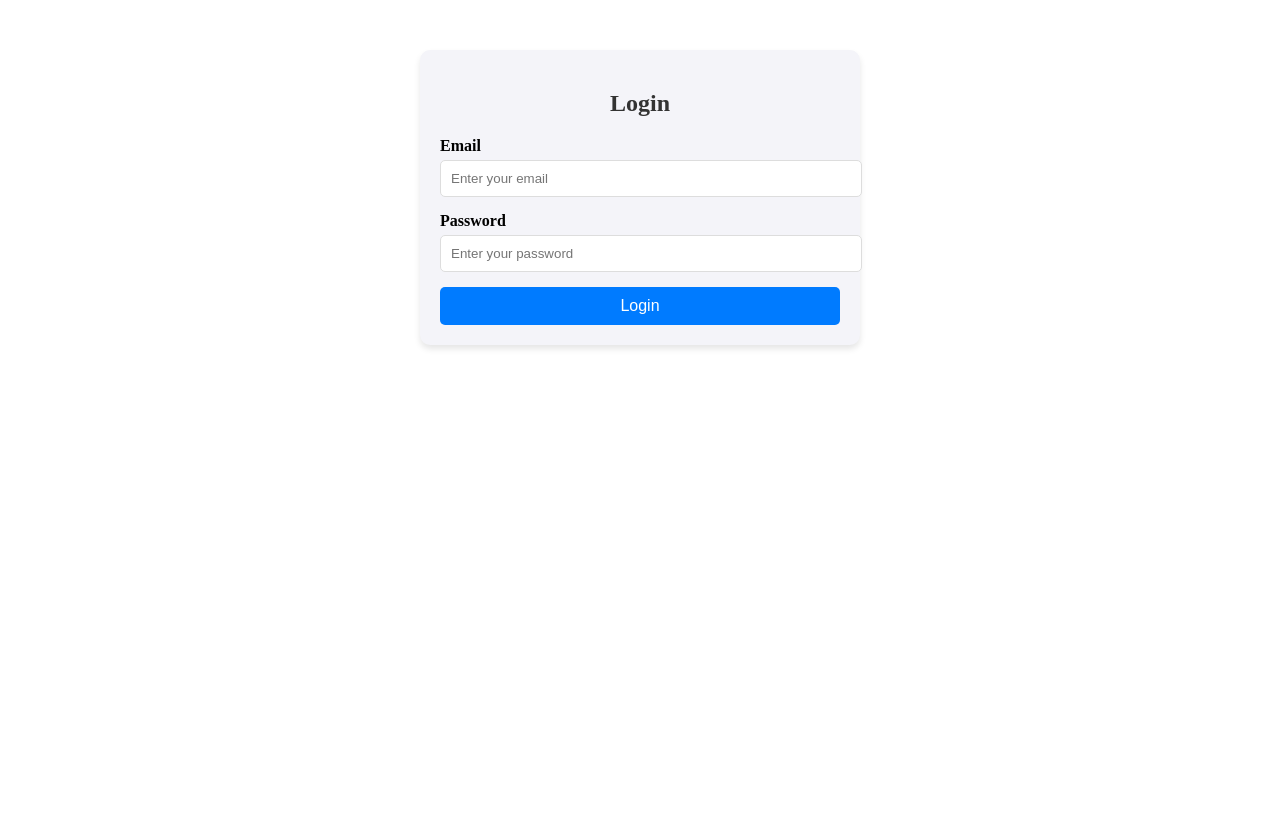
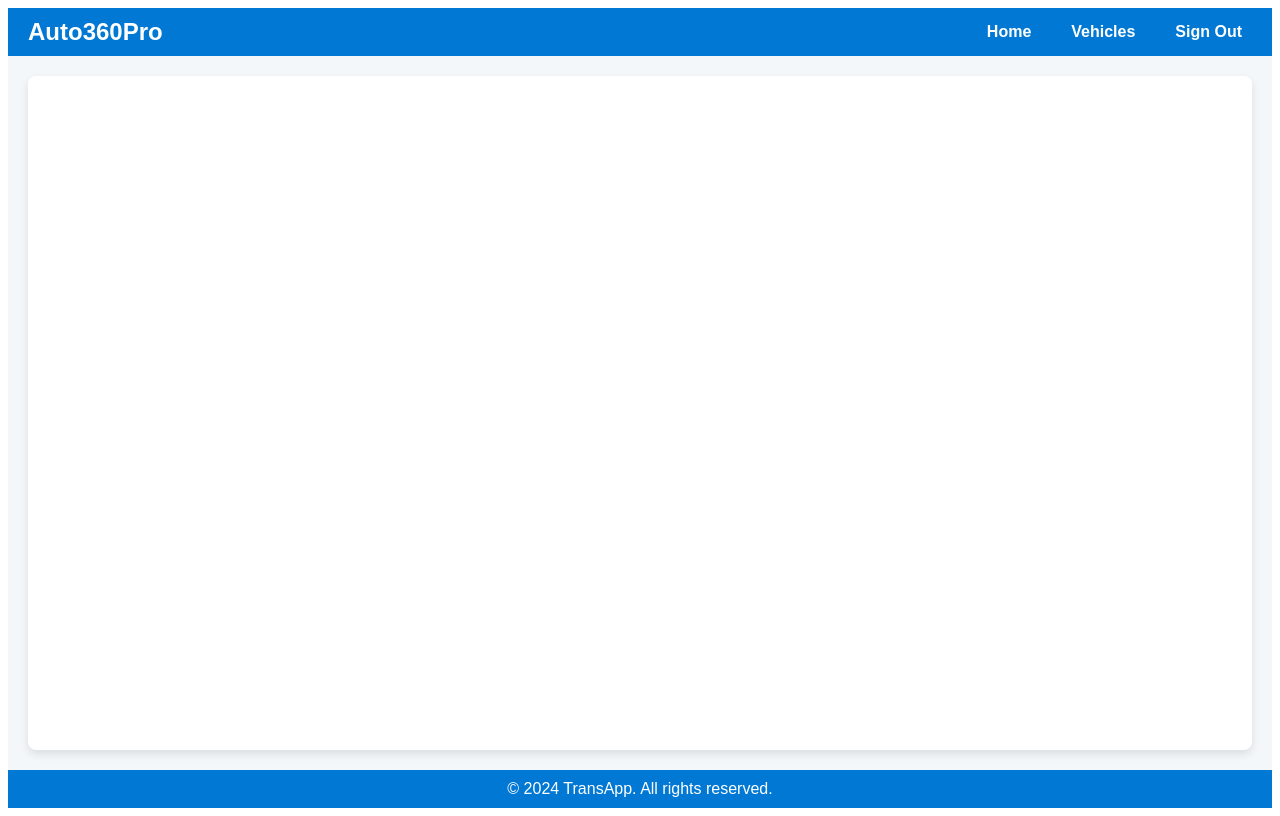
Before and after one commit to DANY-525/FrontAuto360ProReact, a React (Vite) app: page / in a window 1280 px wide. Before the commit this address led to /login. Built offline with nearby package versions, Linux system fonts and the light colour scheme.

Commit message:
cambios en seguridad de react

```diff
--- a/src/App.tsx
+++ b/src/App.tsx
@@ -1,23 +1,28 @@
 import React from 'react';
-import { BrowserRouter as Router, Routes, Route, Navigate } from 'react-router-dom';
+import { BrowserRouter as Router, Routes, Route } from 'react-router-dom';
+import Home from './components/Home';
+
 import Login from './components/Login';
-import Home from './components/Home';
-import  VehicleRegistrationForm  from './components/VehicleRegistrationForm';
+import VehicleRegistrationForm from './components/VehicleRegistrationForm';
+import NotFoundRedirect from './components/NotFoundRedirect';
 
 const App: React.FC = () => {
   return (
     <Router>
       <Routes>
-        {/* Define the Login route */}
+        {/* Login route */}
         <Route path="/login" element={<Login />} />
 
-        {/* Define the Home route */}
-        <Route path="/home" element={<Home />} />
+        {/* Nested routes under Home */}
+        <Route path="/" element={<Home />}>
+             {/* Independent vehicle registration route */}
+             <Route path="/vehicles/register" element={<VehicleRegistrationForm />} />
+        </Route>
 
-        <Route path="/vehicles" element={<VehicleRegistrationForm />} />
 
-        {/* Redirect all other routes to /login */}
-        <Route path="*" element={<Navigate to="/login" />} />
+
+        {/* Handle unmatched routes */}
+        <Route path="*" element={<NotFoundRedirect />} />
       </Routes>
     </Router>
   );
--- a/src/components/Home.tsx
+++ b/src/components/Home.tsx
@@ -1,5 +1,5 @@
 import React from 'react';
-import { Link } from 'react-router-dom';
+import { Link, Outlet } from 'react-router-dom';
 import '../css/Home.css';
 
 const Home = () => {
@@ -10,16 +10,15 @@ const Home = () => {
           <h1>Auto360Pro</h1>
         </div>
         <nav className="nav-links">
-          <Link to="/home" className="nav-link">Home</Link>
-          <Link to="/vehicles" className="nav-link">Vehicles</Link>
+          <Link to="/" className="nav-link">Home</Link>
+          <Link to="/vehicles/register" className="nav-link">Vehicles</Link>
           <Link to="/signout" className="nav-link">Sign Out</Link>
         </nav>
       </header>
 
       <main className="content">
-        <h2>Welcome to the Transportation App!</h2>
-        <p>Your go-to app for managing vehicles and transportation services.</p>
-        {/* Add more content as needed */}
+        {/* Aquí se renderizan las rutas anidadas */}
+        <Outlet />
       </main>
 
       <footer className="footer">
--- /dev/null
+++ b/src/components/NotFoundRedirect.tsx
@@ -0,0 +1,14 @@
+import React, { useEffect } from 'react';
+import { useNavigate } from 'react-router-dom';
+
+const NotFoundRedirect: React.FC = () => {
+  const navigate = useNavigate();
+
+  useEffect(() => {
+    navigate('/login');
+  }, [navigate]);
+
+  return null; // Optionally, display a loading spinner or a message here.
+};
+
+export default NotFoundRedirect;
--- a/src/components/login.jsx
+++ b/src/components/login.jsx
@@ -28,7 +28,7 @@ const Login = () => {
       sessionStorage.setItem('authToken', response.data.token);
 
       // Navigate to the home page after successful login
-      navigate('/home');
+      navigate('/');
     } catch (error) {
       setErrorMessage('Invalid email or password.');
       console.error('Login error:', error);
```
Also changed, not shown: src/components/products.tsx (added).
